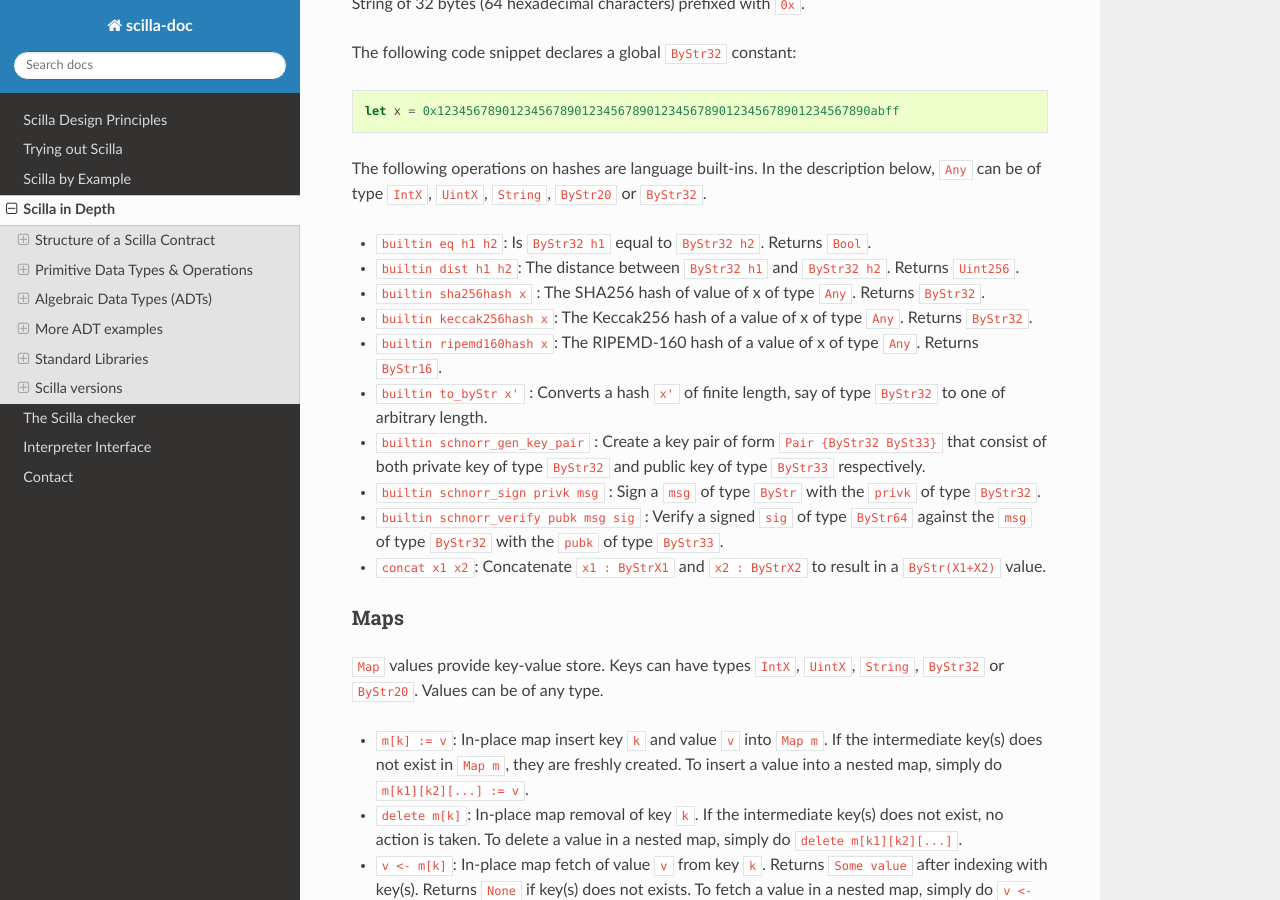
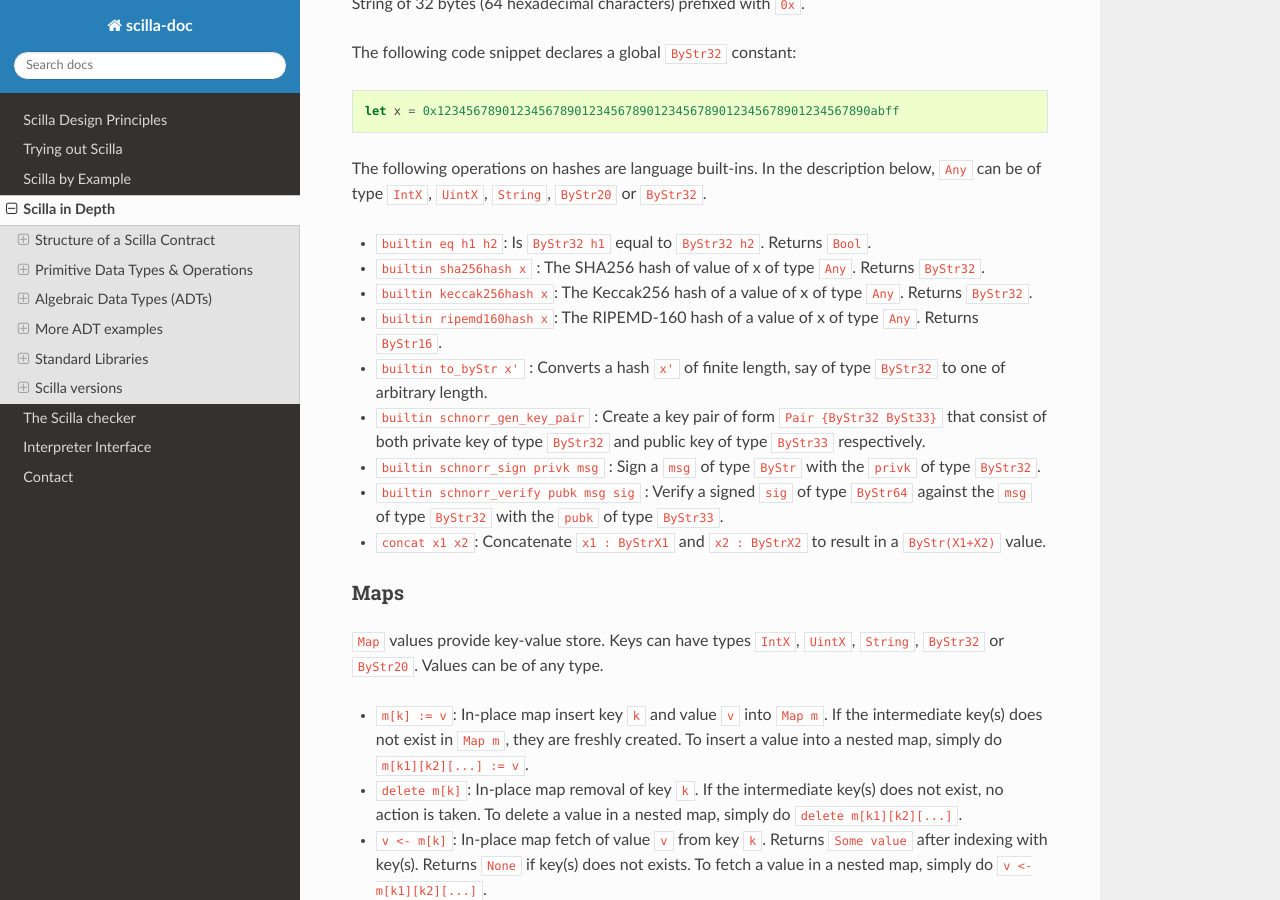
Before and after one commit to Zilliqa/scilla-docs, a Sphinx documentation site: the page built from docs/source/scilla-in-depth.rst, in a window 1280 px wide and 900 px high, scrolled down 6307 px. Built offline with Sphinx 7.4.7 and the Read the Docs theme 2.0.0, drawn with Linux system fonts in a browser that asks for light colours.

Commit message:
Removed description of dist builtin

```diff
--- a/docs/source/scilla-in-depth.rst
+++ b/docs/source/scilla-in-depth.rst
@@ -363,9 +363,6 @@ below, ``Any`` can be of type ``IntX``, ``UintX``, ``String``, ``ByStr20`` or
 ``ByStr32``.
 
 - ``builtin eq h1 h2``: Is ``ByStr32 h1`` equal to ``ByStr32 h2``. Returns ``Bool``.
-
-- ``builtin dist h1 h2``: The distance between ``ByStr32 h1`` and ``ByStr32 h2``.
-  Returns ``Uint256``.
 
 - ``builtin sha256hash x`` : The SHA256 hash of value of x of type ``Any``. Returns ``ByStr32``.
 
```
